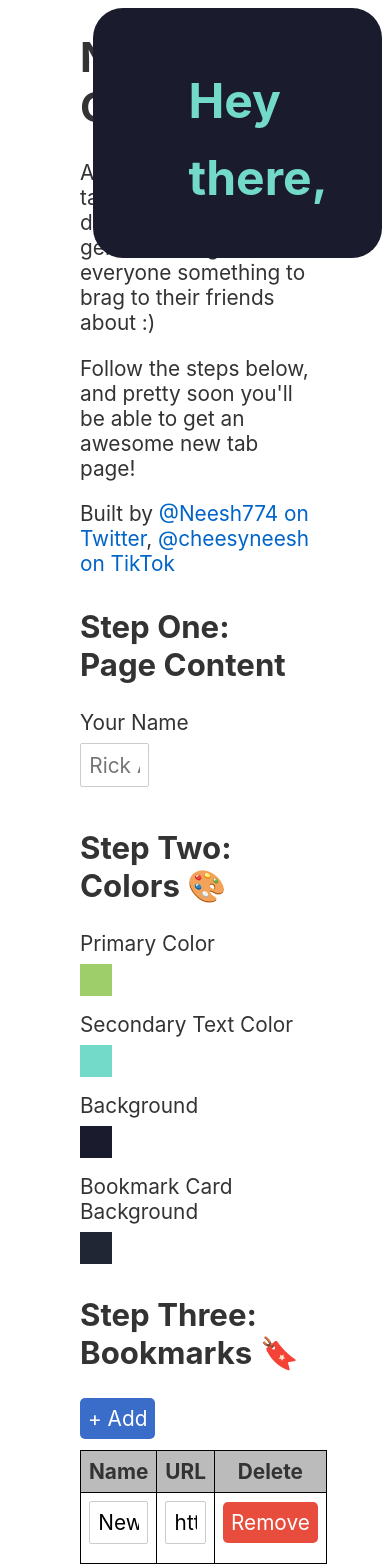
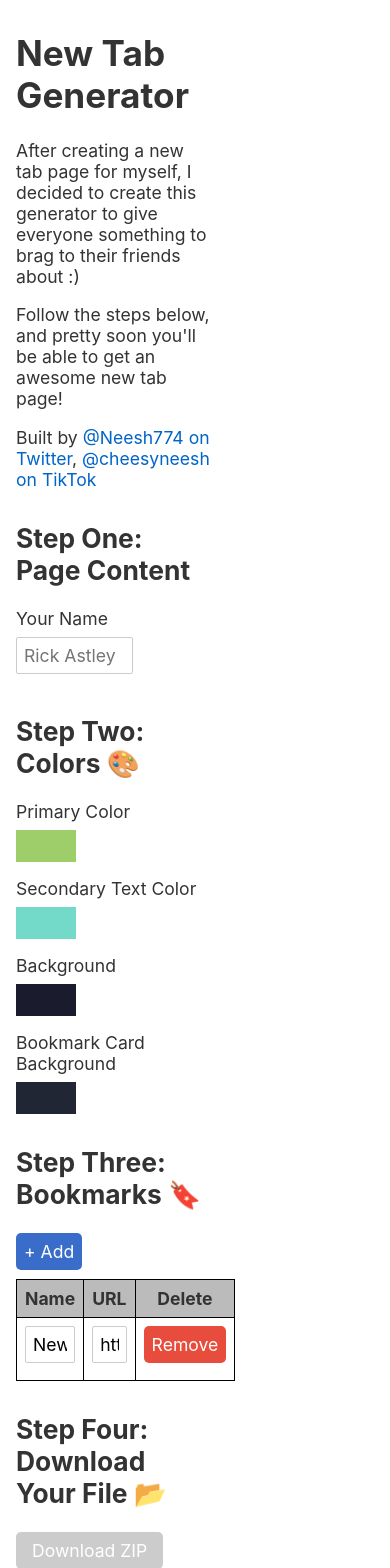
Before and after one commit to Neesh774/NewTabs4All, a Svelte app: page / in a window 390 px wide. Shown: the top 1568 px of the page. Built offline with nearby package versions, Linux system fonts and the light colour scheme.

Commit message:
font size fix

```diff
--- a/src/App.svelte
+++ b/src/App.svelte
@@ -195,19 +195,19 @@
   .page {
     margin: 2rem 5rem;
     padding-bottom: 2rem;
-    max-width: 60%;
+    max-width: 50%;
   }
   input[type="color"] {
     opacity: 0;
     display: block;
-    width: 32px;
+    width: 60px;
     height: 32px;
     border: none;
     cursor: pointer;
   }
   .color-picker-wrapper {
     float: left;
-    width: 32px;
+    width: 60px;
     height: 32px;
   }
   .text-header {
@@ -217,13 +217,13 @@
     margin-top: 2rem;
   }
   #username {
-    width: 30%;
+    width: 60%;
   }
   p,
   span,
   div,
   input {
-    font-size: 1.3rem;
+    font-size: 1.1rem;
   }
   .download {
     background-color: #11ac2b;
@@ -261,4 +261,12 @@
   .demo span {
     font-size: 3rem;
   }
+  @media (max-width: 1000px) {
+    .page {
+      margin: 2rem 1rem;
+    }
+    .demo {
+      display: none;
+    }
+  }
 </style>
--- a/src/Bookmarks.svelte
+++ b/src/Bookmarks.svelte
@@ -66,7 +66,7 @@
   }
   table {
     border-collapse: collapse;
-    width: 50%;
+    width: 100%;
   }
   td input,
   td button {
```
